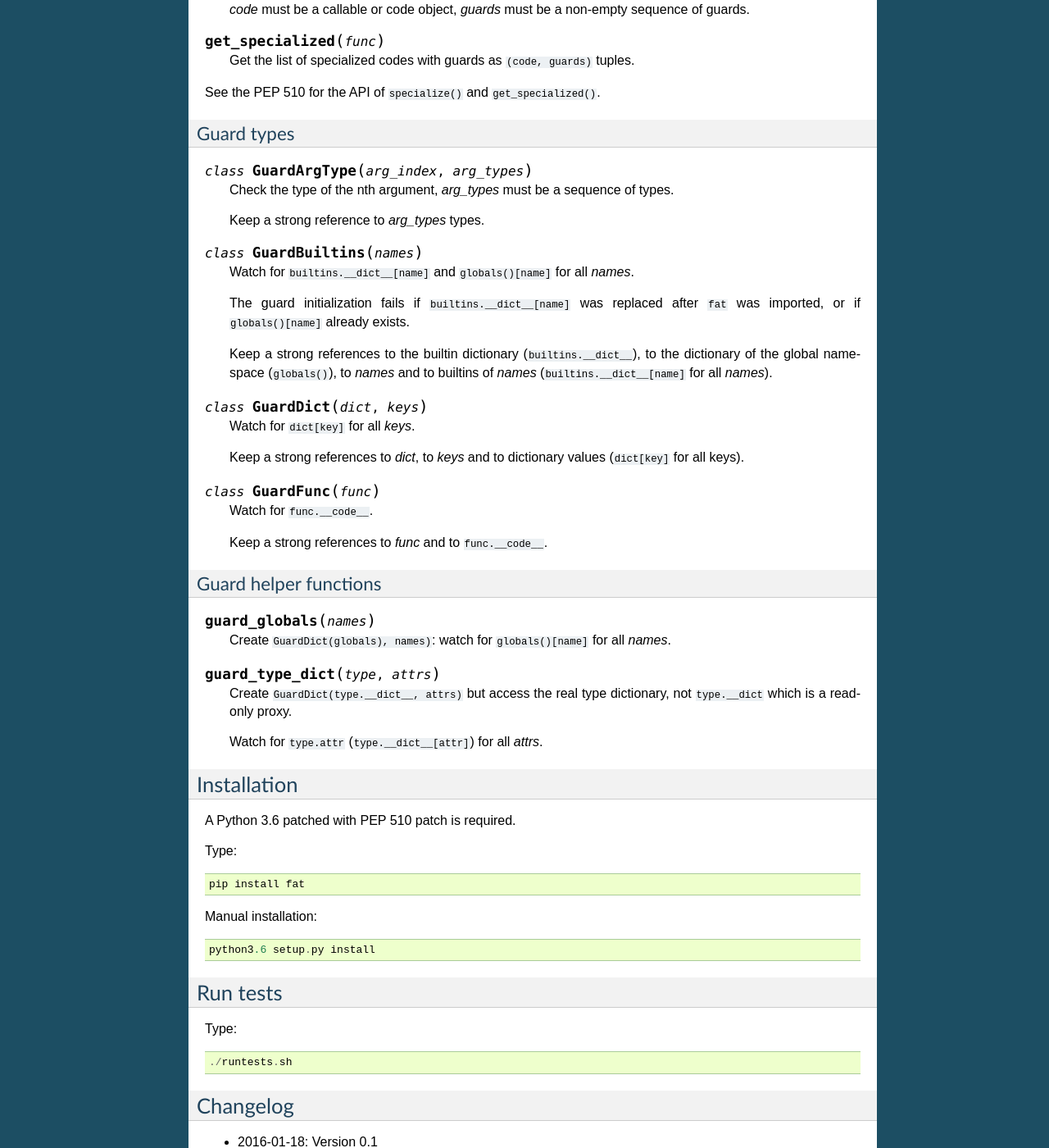
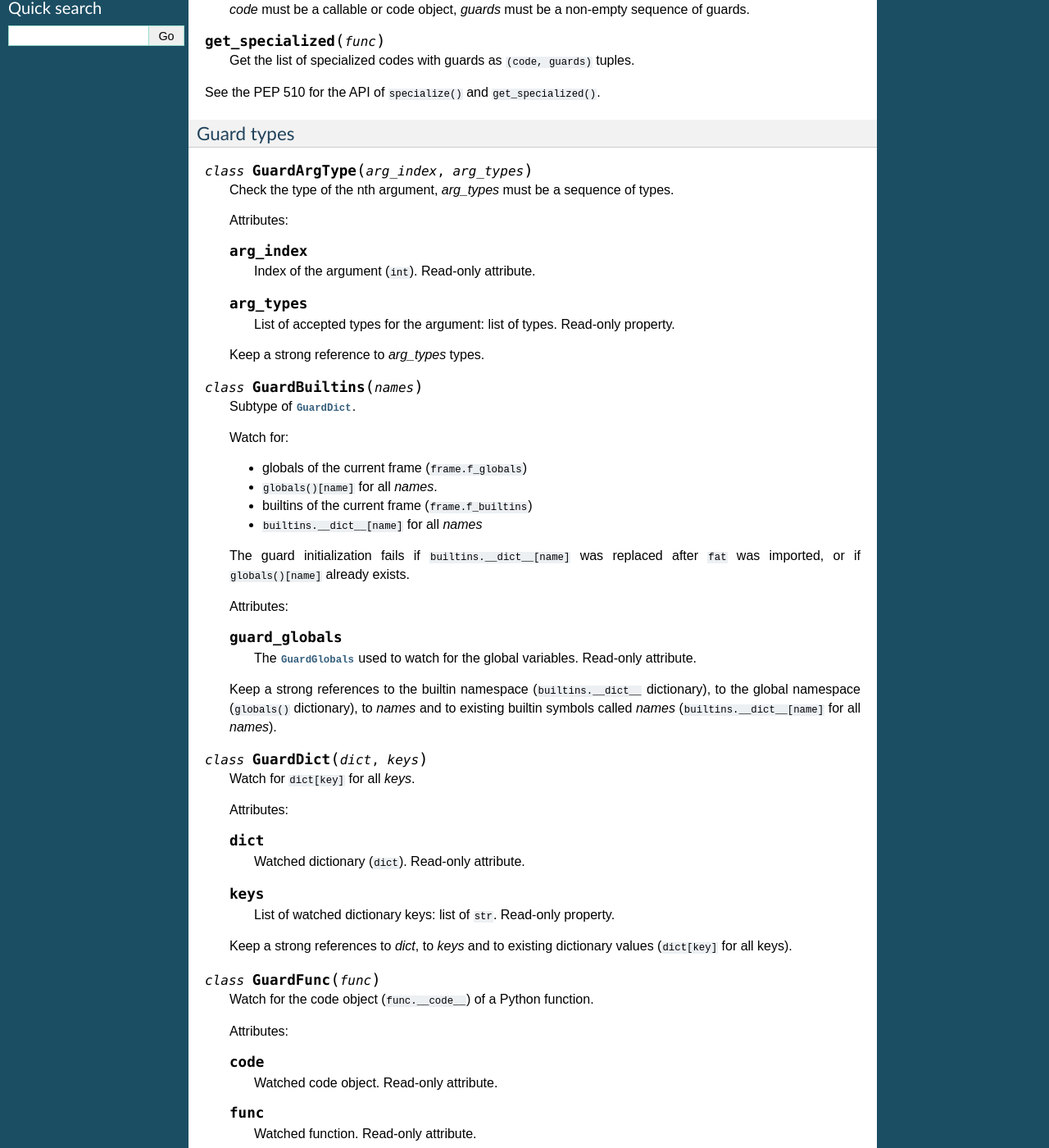
Before and after one commit to vstinner/fatoptimizer, a Sphinx documentation site: the page built from doc/fat.rst, in a window 1280 px wide and 1400 px high, scrolled down 653 px. Shown: the whole window at 82% size. Built offline with Sphinx 7.4.7, drawn with Linux system fonts in a browser that asks for light colours; some of the changed text lies outside the part shown.

Commit message:
update fat doc and changlog

```diff
--- a/doc/fat.rst
+++ b/doc/fat.rst
@@ -63,45 +63,98 @@
     Check the type of the nth argument, *arg_types* must be a sequence of
     types.
 
+    Attributes:
+
+    .. attribute:: arg_index
+
+       Index of the argument (``int``). Read-only attribute.
+
+    .. attribute:: arg_types
+
+       List of accepted types for the argument: list of types.
+       Read-only property.
+
     Keep a strong reference to *arg_types* types.
 
 
 .. class:: GuardBuiltins(names)
 
-   Watch for ``builtins.__dict__[name]`` and ``globals()[name]`` for all
-   *names*.
+   Subtype of :class:`GuardDict`.
+
+   Watch for:
+
+   * globals of the current frame (``frame.f_globals``)
+   * ``globals()[name]`` for all *names*.
+   * builtins of the current frame (``frame.f_builtins``)
+   * ``builtins.__dict__[name]`` for all *names*
 
    The guard initialization fails if ``builtins.__dict__[name]`` was replaced
    after ``fat`` was imported, or if ``globals()[name]`` already exists.
 
-   Keep a strong references to the builtin dictionary (``builtins.__dict__``),
-   to the dictionary of the global namespace (``globals()``), to *names* and to
-   builtins of *names* (``builtins.__dict__[name]`` for all *names*).
+   Attributes:
+
+   .. attribute:: guard_globals
+
+      The :class:`GuardGlobals` used to watch for the global variables.
+      Read-only attribute.
+
+   Keep a strong references to the builtin namespace (``builtins.__dict__``
+   dictionary), to the global namespace (``globals()`` dictionary), to *names*
+   and to existing builtin symbols called *names* (``builtins.__dict__[name]``
+   for all *names*).
 
 
 .. class:: GuardDict(dict, keys)
 
    Watch for ``dict[key]`` for all *keys*.
 
-   Keep a strong references to *dict*, to *keys* and to dictionary values
-   (``dict[key]`` for all keys).
+   Attributes:
+
+   .. attribute:: dict
+
+      Watched dictionary (``dict``). Read-only attribute.
+
+   .. attribute:: keys
+
+      List of watched dictionary keys: list of ``str``. Read-only property.
+
+   Keep a strong references to *dict*, to *keys* and to existing dictionary
+   values (``dict[key]`` for all keys).
 
 
 .. class:: GuardFunc(func)
 
-   Watch for ``func.__code__``.
+   Watch for the code object (``func.__code__``) of a Python function.
+
+   Attributes:
+
+   .. attribute:: code
+
+      Watched code object. Read-only attribute.
+
+   .. attribute:: func
+
+      Watched function. Read-only attribute.
 
    Keep a strong references to *func* and to ``func.__code__``.
 
 
+.. class:: GuardGlobals(names)
+
+   Subtype of :class:`GuardDict`.
+
+   Watch for:
+
+   * globals of the current frame (``frame.f_globals``)
+   * ``globals()[name]`` for all *names*.
+
+   Keep a strong references to the global namespace (``globals()`` dictionary),
+   to *names* and to existing global variables called *names*
+   (``globals()[name]`` for all *names*).
+
+
 Guard helper functions
 ----------------------
-
-.. function:: guard_globals(names)
-
-   Create ``GuardDict(globals), names)``: watch for ``globals()[name]`` for all
-   *names*.
-
 
 .. function:: guard_type_dict(type, attrs)
 
@@ -136,10 +189,27 @@
 Changelog
 =========
 
+* 2016-01-22: Version 0.2
+
+ * :class:`GuardBuiltins` now also checks the builtins and the globals of the
+   current frame. In practice, the guard fails if it creates in a namespace
+   and checked in a different namespace.
+ * Add a new :class:`GuardGlobals` type which replaces the previous
+   :func:`guard_globals()` helper function (removed). The guard check checks if
+   the frame globals changed or not.
+ * Guards are now tracked by the garbage collector to handle correctly a
+   reference cycle with GuardGlobals which keeps a reference to the module
+   namespace (``globals()``).
+ * Fix type of dictionary version for 32-bit platforms: ``PY_UINT64_T``, not
+   ``size_t``.
+ * Fix :class:`GuardFunc` traverse method: visit also the ``code`` attribute.
+ * Implement a traverse method to :class:`GuardBuiltins` to detect correctly
+   reference cycles.
+
 * 2016-01-18: Version 0.1
 
   * GuardBuiltins check remembers if guard init failed
-  * Rename GuardGlobals() to guard_globals()
-  * Rename GuardTypeDict() to guard_dict_type()
+  * Rename :class:`GuardGlobals` to :func:`guard_globals`
+  * Rename :class:`GuardTypeDict` to :func:`guard_dict_type`
 
 * 2016-01-13: First public release, version 0.0.
```
